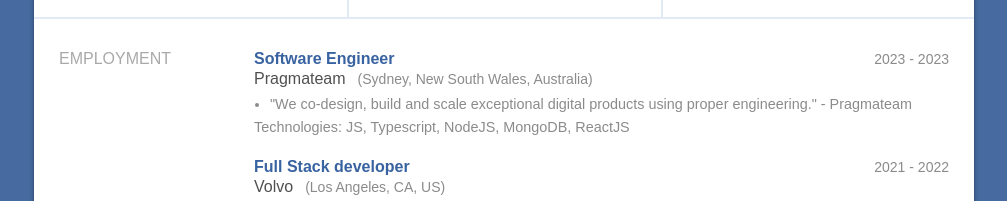
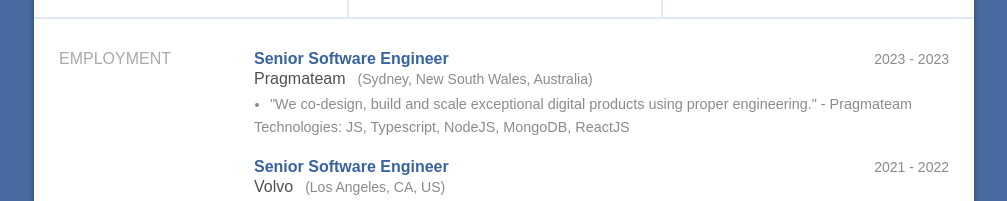
Before and after one commit to ezequielmross/ezequielmross.github.io, a website: page index.html in a window 1280 px wide. Shown: the part 991-1192 px from the top of the page, without its empty margins (136-1143 px from the left). Drawn offline with Linux system fonts and the light colour scheme.

Commit message:
update profile

```diff
--- a/index.html
+++ b/index.html
@@ -228,7 +228,7 @@
                            <ul>
                               <li class="resume_section-content_item" data-role="item" id="employment-150637">
                                  <div class="resume_section-content_row">
-                                    <h3 class="resume_section-content_title has-range">Software Engineer</h3>
+                                    <h3 class="resume_section-content_title has-range">Senior Software Engineer</h3>
                                     <div class="resume_section-content_range">2023 - 2023</div>
                                     <div class="resume_section-content_subtitle">Pragmateam<span
                                           class="resume_section-content_range">(Sydney, New South Wales, Australia)</span></div>
@@ -242,7 +242,7 @@
                               </li>
                               <li class="resume_section-content_item" data-role="item" id="employment-150637">
                                  <div class="resume_section-content_row">
-                                    <h3 class="resume_section-content_title has-range">Full Stack developer</h3>
+                                    <h3 class="resume_section-content_title has-range">Senior Software Engineer</h3>
                                     <div class="resume_section-content_range">2021 - 2022</div>
                                     <div class="resume_section-content_subtitle">Volvo<span
                                           class="resume_section-content_range">(Los Angeles, CA, US)</span></div>
```
